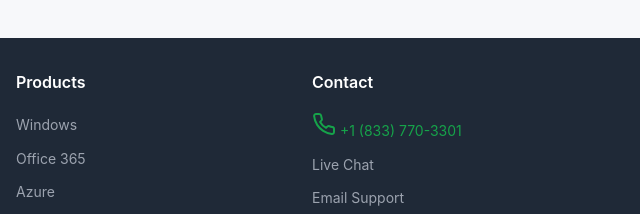
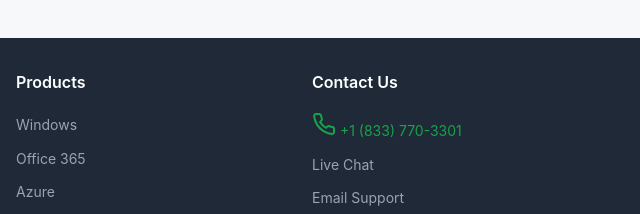
Before and after one commit to 5444su/micro-soft-services, a plain HTML site: page index.html in a window 1280 px wide. Shown: the part 2175-2389 px from the top of the page, 640-1280 px from the left. Drawn offline with Linux system fonts and the light colour scheme.

Commit message:
Update index.html

```diff
--- a/index.html
+++ b/index.html
@@ -865,7 +865,7 @@
                 </div>
 
                 <div class="footer-section">
-                    <h3>Contact</h3>
+                    <h3>Contact Us</h3>
                     <ul class="footer-links">
                         <li ><a style="color: #16A34A;" href="tel:+18337703301"><svg xmlns="http://www.w3.org/2000/svg" width="24" height="24" viewBox="0 0 24 24" fill="none" stroke="currentColor" stroke-width="2" stroke-linecap="round" stroke-linejoin="round" class="lucide lucide-phone h-5 w-5 mr-3"><path d="M22 16.92v3a2 2 0 0 1-2.18 2 19.79 19.79 0 0 1-8.63-3.07 19.5 19.5 0 0 1-6-6 19.79 19.79 0 0 1-3.07-8.67A2 2 0 0 1 4.11 2h3a2 2 0 0 1 2 1.72 12.84 12.84 0 0 0 .7 2.81 2 2 0 0 1-.45 2.11L8.09 9.91a16 16 0 0 0 6 6l1.27-1.27a2 2 0 0 1 2.11-.45 12.84 12.84 0 0 0 2.81.7A2 2 0 0 1 22 16.92z"></path></svg> +1 (833) 770-3301</a></li>
                         <li><a href="#">Live Chat</a></li>
```
